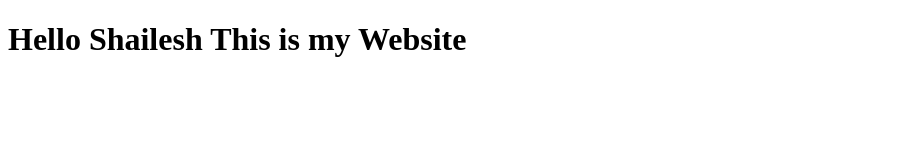
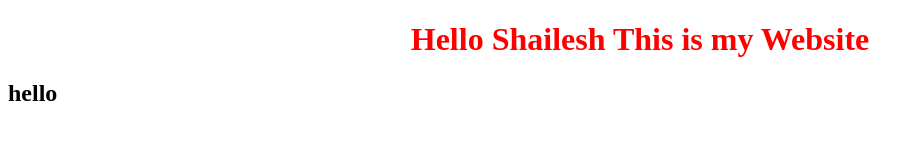
Before and after one commit to Shaileshkumar9/Fullstack_practicalShailesh, a plain HTML site: page index.html in a window 1280 px wide. Shown: the whole page, without its empty margins (0-924 px from the left). Drawn offline with Linux system fonts and the light colour scheme.

Commit message:
create html file

```diff
--- a/index.html
+++ b/index.html
@@ -7,6 +7,8 @@
     <title>Document</title>
 </head>
 <body>
-    <h1>Hello Shailesh This is my Website</h1>
+    <h1 style="text-align: center;color: red;">Hello Shailesh This is my Website</h1>
+    <h2>hello</h2>
+
 </body>
 </html>
```
